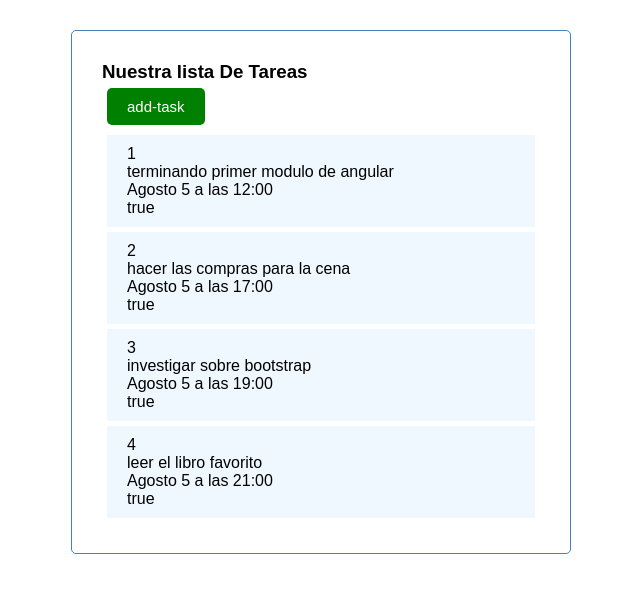
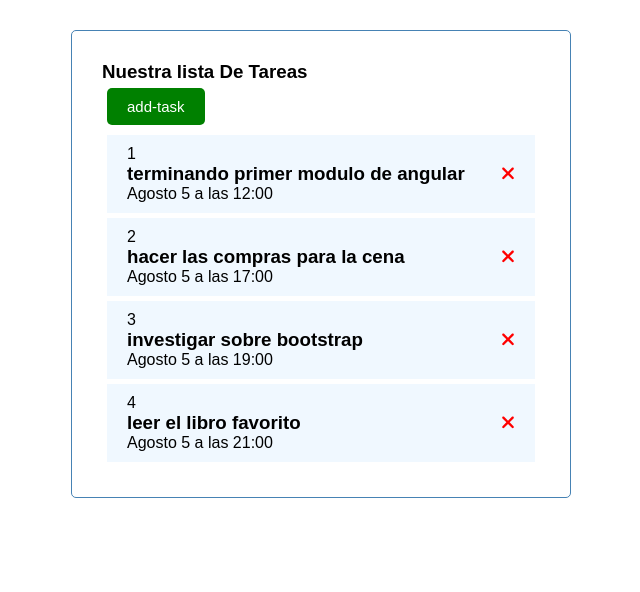
Before and after one commit to bernabe18/task-list, an Angular app: page / in a window 1280 px wide. Shown: the top 592 px of the page, without its empty margins (319-959 px from the left). Built offline with nearby package versions, Linux system fonts and the light colour scheme.

Commit message:
agregadopPC

```diff
--- a/package.json
+++ b/package.json
@@ -18,6 +18,11 @@
     "@angular/platform-browser": "~13.2.0",
     "@angular/platform-browser-dynamic": "~13.2.0",
     "@angular/router": "~13.2.0",
+    "@fortawesome/angular-fontawesome": "^0.10.2",
+    "@fortawesome/fontawesome-svg-core": "^6.1.0",
+    "@fortawesome/free-brands-svg-icons": "^6.1.0",
+    "@fortawesome/free-regular-svg-icons": "^6.1.0",
+    "@fortawesome/free-solid-svg-icons": "^6.1.0",
     "rxjs": "~7.5.0",
     "tslib": "^2.3.0",
     "zone.js": "~0.11.4"
--- a/src/app/app.module.ts
+++ b/src/app/app.module.ts
@@ -6,6 +6,7 @@ import { HeaderComponent } from './components/header/header.component';
 import { ButtonComponent } from './components/button/button.component';
 import { TasksComponent } from './components/tasks/tasks.component';
 import { TaskItemComponent } from './components/task-item/task-item.component';
+import { FontAwesomeModule } from '@fortawesome/angular-fontawesome';
 
 @NgModule({
   declarations: [
@@ -16,7 +17,8 @@ import { TaskItemComponent } from './components/task-item/task-item.component';
     TaskItemComponent
   ],
   imports: [
-    BrowserModule
+    BrowserModule,
+    FontAwesomeModule
   ],
   providers: [],
   bootstrap: [AppComponent]
--- a/src/app/components/header/header.component.html
+++ b/src/app/components/header/header.component.html
@@ -10,5 +10,4 @@ color="green"
 
 >
 </app-button>
-
 </div>
--- a/src/app/components/task-item/task-item.component.css
+++ b/src/app/components/task-item/task-item.component.css
@@ -9,7 +9,7 @@
     border-left: 5px solid green;
 }
 
-.task.p{
+.task h3{
     display: flex;
     align-items: center;
     justify-content: space-between;
--- a/src/app/components/task-item/task-item.component.html
+++ b/src/app/components/task-item/task-item.component.html
@@ -1,8 +1,16 @@
 <div class="task">
 <p>{{task.id}}</p>
-<p>{{task.text}}</p>
-<p>{{task.day}}</p>
-<p>{{task.reminder}}</p>
+<!-- utilizamos el selector de fa-icon para traer icon que le asignamos al atibuto-->
+<h3>
+    {{task.text}}
+    <fa-icon [icon]="faTimes"
+    [ngStyle]="{'color':'red'}"
+    ></fa-icon>
+
+</h3>
+<p>
+    {{task.day}}
+</p>
 </div>
 
 <!--esta seria la tarjeta para cada tarea que tengamos y la que se va a mostrar en nuestra app
--- a/src/app/components/task-item/task-item.component.ts
+++ b/src/app/components/task-item/task-item.component.ts
@@ -3,7 +3,7 @@ import { Component, OnInit, Input } from '@angular/core';
 import{task}from '../../task';
 //base de datos de tasks
 import{TASKS}from '../../mock-task'
-
+import { faTimes } from '@fortawesome/free-solid-svg-icons';
 @Component({
   selector: 'app-task-item',
   templateUrl: './task-item.component.html',
@@ -12,7 +12,7 @@ import{TASKS}from '../../mock-task'
 export class TaskItemComponent implements OnInit {
 //atributo que recibe de tripo task que tienen la primer posicion del array de tasks
   @Input() task:task=TASKS[0];
-
+ faTimes=faTimes;
   constructor() { }
 
   ngOnInit(): void {
--- a/src/app/components/tasks/tasks.component.html
+++ b/src/app/components/tasks/tasks.component.html
@@ -7,5 +7,4 @@ tasks i compo esta en el componente se ba a mostrar de a uno-->
  *ngFor="let task of tasks"
  [task]="task"
  >
-    {{task.text}
-}</app-task-item>
+</app-task-item>
```
Also changed, not shown: src/app/components/header/header.component.css (line endings or trailing spaces), 1 other file (tests, documents, lock files or other folders).
